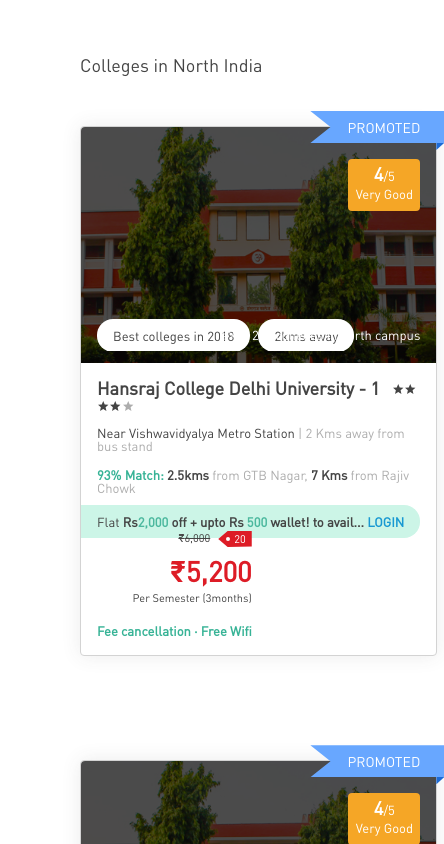
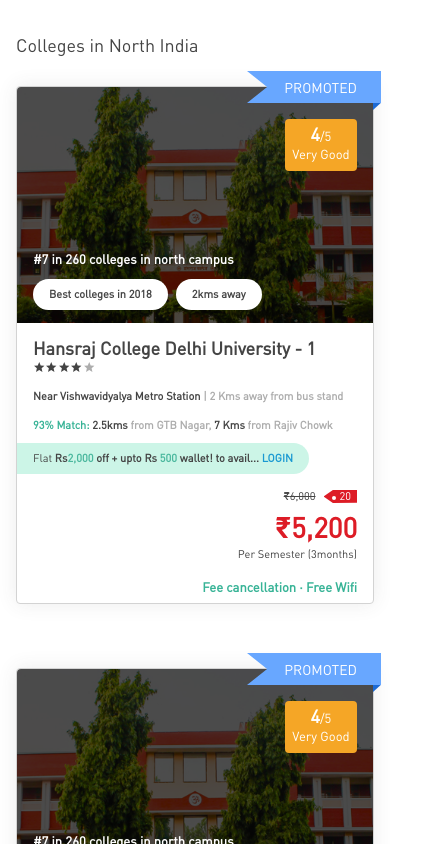
Before and after one commit to AKAspanion/collegedunia-test, a React (Create React App) app: page / in a window 390 px wide. Shown: the top 844 px of the page, 444 px wide, since content can reach past the window. Built offline with nearby package versions, Linux system fonts and the light colour scheme.

Commit message:
💄 Responsive styles added

```diff
--- a/package.json
+++ b/package.json
@@ -2,7 +2,7 @@
   "name": "collegedunia-test",
   "version": "0.1.0",
   "private": true,
-  "homepage": "https://ankitkumarspanion.github.io/collegedunia-test",
+  "homepage": ".",
   "dependencies": {
     "@mdi/js": "^5.3.45",
     "@mdi/react": "^1.4.0",
--- a/src/components/CollegeCard.css
+++ b/src/components/CollegeCard.css
@@ -1,26 +1,34 @@
 .college-card {
-  max-width: 640px;
-  min-height: 380px;
-  margin: 52px 24px;
-  will-change: auto;
-  border-radius: 4px;
+  --margin-x: 16px;
   position: relative;
-  box-sizing: border-box;
   background-color: #ffffff;
-  border: solid 1px #d3d3d3;
-  transition: box-shadow 0.3s ease-in-out;
   box-shadow: 0 0 19px 0 rgba(68, 68, 68, 0.1);
 }
+
+.college-card,
 .college-card__loading-wrapper {
   width: 640px;
+  --margin-x: 16px;
+  --margin-y: 32px;
+  will-change: auto;
   min-height: 380px;
-  margin: 52px 24px;
   border-radius: 4px;
+  box-sizing: border-box;
   border: solid 1px #d3d3d3;
+  margin: 32px var(--margin-x);
+  transition: all 0.3s ease-in-out;
 }
+
+.college-card:hover {
+  box-shadow: 0 5px 19px rgba(68, 68, 68, 0.3);
+}
+
+/* loading */
+
 .college-card__loading-text {
   padding: 16px;
 }
+
 .college-card__loading {
   width: 100%;
   border-radius: 4px;
@@ -31,12 +39,12 @@
 }
 .loading-title {
   width: 50%;
-  height: 24px;
+  height: 18px;
   margin-bottom: 12px;
 }
 .loading-subtitle {
   width: 60%;
-  height: 16px;
+  height: 12px;
   margin-bottom: 12px;
 }
 .loading-ribbon {
@@ -45,9 +53,8 @@
   border-top-right-radius: 16px;
   border-bottom-right-radius: 16px;
 }
-.college-card:hover {
-  box-shadow: 0 5px 19px rgba(68, 68, 68, 0.3);
-}
+
+/* card image */
 
 .college-card__image {
   width: 100%;
@@ -64,6 +71,18 @@
   object-fit: cover;
   filter: brightness(30%);
 }
+
+.college-card__image-item {
+  bottom: 0;
+  width: 100%;
+  display: flex;
+  position: absolute;
+  align-items: center;
+  flex-wrap: wrap-reverse;
+  justify-content: space-between;
+}
+
+/* promoted ribbon */
 
 .college-card__ribbon {
   top: 0;
@@ -86,6 +105,7 @@
   transform: translate3d(0, -50%, 0);
   clip-path: polygon(100% 0%, 100% 100%, 0 100%, 15% 50%, 0 0);
 }
+
 .college-card__ribbon--shadow {
   top: 15px;
   z-index: 1;
@@ -119,43 +139,43 @@
   text-align: center;
   white-space: nowrap;
 }
+
 .college-card__remarks__text--bold {
-  font-size: 18.5px;
+  font-size: 18px;
   font-weight: bold;
 }
 
 .college-card__details {
-  padding: 16px;
-  display: flex;
   flex-wrap: wrap;
   align-items: flex-start;
+  padding: 0px 16px 10px 16px;
   justify-content: space-between;
 }
 
-.college-card__name {
+.college-card__details__general,
+.college-card__details__price {
+  padding-top: 16px;
+}
+
+.college-card__name-wrapper {
   font-size: 18px;
   color: #444444;
-  font-weight: bold;
-  line-height: 0.97;
-  padding-bottom: 12px;
+  line-height: 18px;
+  padding-bottom: 16px;
+}
+
+.college-card__name {
+  padding-right: 12px;
 }
 
 .college-card__nearest {
-  font-size: 13px;
   color: #444444;
-  font-weight: 500;
-
-  line-height: 13px;
-  padding-bottom: 16px;
+  padding-bottom: 18px;
 }
 
 .college-card__nearest-famous {
-  font-size: 13px;
   color: #adadad;
-  font-weight: 500;
-
-  line-height: 13px;
-  padding-bottom: 16px;
+  padding-bottom: 12px;
 }
 
 .college-card__nearest-match {
@@ -173,90 +193,75 @@
 }
 
 .college-card__star-group {
-  padding-left: 12px;
+  white-space: nowrap;
 }
 
 .college-card__tag-group {
-  bottom: 0;
-  height: 32px;
-  display: flex;
+  height: 34px;
   flex-wrap: wrap;
   overflow: hidden;
   margin: 12px 16px;
-  position: absolute;
-  align-items: center;
   justify-content: flex-start;
 }
+
 .college-card__tag {
-  font-size: 13px;
-  font-weight: 500;
-  line-height: 13px;
+  color: #444444;
   text-align: left;
-  color: #444444;
+  margin-right: 8px;
   padding: 10px 16px;
-  margin-right: 8px;
   border-radius: 16px;
   background-color: #ffffff;
 }
+
 .college-card__tag::first-letter {
   text-transform: capitalize;
 }
 
 .college-card__offer-ribbon {
-  font-size: 13px;
-  display: inline;
+  max-width: 100%;
   color: #444444;
-  font-weight: bold;
-  max-width: 100%;
+  margin-left: -16px;
+  padding: 10px 16px;
+  white-space: nowrap;
+  display: inline-block;
   text-overflow: ellipsis;
-  white-space: nowrap;
-  line-height: 13px;
-  margin-left: -16px;
-  padding: 8px 16px;
   background-color: #ccf5e7;
   border-top-right-radius: 16px;
   border-bottom-right-radius: 16px;
 }
 
 .college-card__ranking {
-  font-size: 13px;
   text-align: left;
   color: #ffffff;
-  font-weight: 500;
-  line-height: 13px;
-  position: absolute;
-  bottom: 0px;
-  right: 0px;
-  padding: 22px 16px;
+  padding: 0px 16px;
 }
 
 .college-card__offer--green {
   color: #4bb89e;
 }
+
 .college-card__offer--muted {
   font-weight: normal;
 }
+
 .college-card__offer--button {
   cursor: pointer;
   color: #1999d2;
 }
 
 .college-card__details__price {
+  flex-grow: 1;
   text-align: right;
 }
 
 .college-card__discount-fees {
   font-size: 28px;
   color: #dd1c26;
-  font-weight: bold;
   line-height: 28px;
   padding-bottom: 8px;
 }
 
 .college-card__discount-wrapper {
-  display: flex;
-  font-size: 11px;
-  align-items: center;
   padding-bottom: 10px;
   justify-content: flex-end;
 }
@@ -286,15 +291,47 @@
 
 .college-card__original-fees,
 .college-card__fees-cycle {
+  color: #444444;
+}
+
+.college-card__amenties {
+  color: #37b396;
+  padding-top: 20px;
+}
+
+/* text classes */
+
+.light-text {
+  font-size: 13px;
+  line-height: 13px;
+}
+
+.thin-text {
   font-size: 11px;
-  color: #444444;
   line-height: 11px;
 }
 
-.college-card__amenties {
-  font-size: 13px;
-  color: #37b396;
+.bold-text {
   font-weight: bold;
-  line-height: 1.33;
-  padding-top: 18px;
 }
+
+/* flex classes */
+.d-flex {
+  display: flex;
+}
+
+.align-center {
+  align-items: center;
+}
+
+@media (min-width: 640px) {
+  .college-card {
+    --margin-x: 12px;
+  }
+}
+
+@media (min-width: 768px) {
+  .college-card {
+    --margin-x: 24px;
+  }
+}
--- a/src/components/CollegeCard.jsx
+++ b/src/components/CollegeCard.jsx
@@ -56,14 +56,18 @@ function CollegeCard({ detail, reference }) {
     <div className="college-card" ref={reference}>
       <div className="college-card__image">
         <img alt="college" src="images/college_02.jpg" />
-        <div className="college-card__tag-group">
-          {tags.map((tag, i) => (
-            <div key={i} className="college-card__tag">
-              {tag}
-            </div>
-          ))}
+        <div className="college-card__image-item">
+          <div className="college-card__tag-group d-flex align-center">
+            {tags.map((tag, i) => (
+              <div key={i} className="college-card__tag thin-text bold-text">
+                {tag}
+              </div>
+            ))}
+          </div>
+          <div className="college-card__ranking light-text bold-text">
+            #{ranking}
+          </div>
         </div>
-        <div className="college-card__ranking">#{ranking}</div>
       </div>
       {promoted ? <div className="college-card__ribbon">promoted</div> : null}
       {promoted ? <div className="college-card__ribbon--shadow" /> : null}
@@ -76,10 +80,10 @@ function CollegeCard({ detail, reference }) {
           <div>{rating_remarks}</div>
         </div>
       </div>
-      <div className="college-card__details">
+      <div className="college-card__details d-flex">
         <div className="college-card__details__general">
-          <div className="college-card__name">
-            <span>{college_name}</span>
+          <div className="college-card__name-wrapper bold-text">
+            <span className="college-card__name">{college_name}</span>
             <span className="college-card__star-group">
               {[...Array(5)].map((e, i) => (
                 <Icon
@@ -91,7 +95,7 @@ function CollegeCard({ detail, reference }) {
               ))}
             </span>
           </div>
-          <div className="college-card__nearest">
+          <div className="college-card__nearest thin-text bold-text">
             <span className="college-card__nearest-bold">
               {nearest_place[0]}
             </span>
@@ -100,19 +104,19 @@ function CollegeCard({ detail, reference }) {
               {nearest_place[1]}
             </span>
           </div>
-          <div className="college-card__nearest-famous">
+          <div className="college-card__nearest-famous thin-text bold-text">
             <span className="college-card__nearest-match">93% Match: </span>
             <span
               dangerouslySetInnerHTML={{ __html: getNearestFamous() }}
             ></span>
           </div>
-          <div className="college-card__offer-ribbon">
+          <div className="college-card__offer-ribbon thin-text bold-text">
             <span dangerouslySetInnerHTML={{ __html: getOffer() }}></span>
           </div>
         </div>
         <div className="college-card__details__price">
-          <div className="college-card__discount-wrapper">
-            <div className="college-card__original-fees">
+          <div className="college-card__discount-wrapper d-flex align-center thin-text">
+            <div className="college-card__original-fees thin-text">
               ₹{original_fees.toLocaleString()}
             </div>
             <div className="college-card__discount">
@@ -120,11 +124,13 @@ function CollegeCard({ detail, reference }) {
               <div className="college-card__discount-dot" />
             </div>
           </div>
-          <div className="college-card__discount-fees">
+          <div className="college-card__discount-fees bold-text">
             ₹{discounted_fees.toLocaleString()}
           </div>
-          <div className="college-card__fees-cycle">{fees_cycle}</div>
-          <div className="college-card__amenties">{amenties.join("  ·  ")}</div>
+          <div className="college-card__fees-cycle thin-text">{fees_cycle}</div>
+          <div className="college-card__amenties light-text bold-text">
+            {amenties.join("  ·  ")}
+          </div>
         </div>
       </div>
     </div>
--- a/src/pages/CollegeList.css
+++ b/src/pages/CollegeList.css
@@ -1,16 +1,16 @@
 .college-list {
-  padding: 56px;
+  margin: 0 auto;
+  text-align: left;
+  max-width: 1376px;
   transition: all 0.3s ease-in-out;
 }
 .college-list__title {
   height: 18px;
   font-size: 18px;
   font-weight: 500;
-  text-align: left;
   color: #444444;
   line-height: 0.97;
-  padding: 0px 24px;
-  letter-spacing: normal;
+  padding: 36px 16px 0px 16px;
 }
 .college-list__items {
   display: flex;
@@ -18,3 +18,15 @@
   align-items: center;
   justify-content: space-between;
 }
+
+@media (min-width: 640px) {
+  .college-list__title {
+    padding: 0px 16px 0px 16px;
+  }
+}
+
+@media (min-width: 768px) {
+  .college-list__title {
+    padding: 36px 16px 16px 24px;
+  }
+}
```
